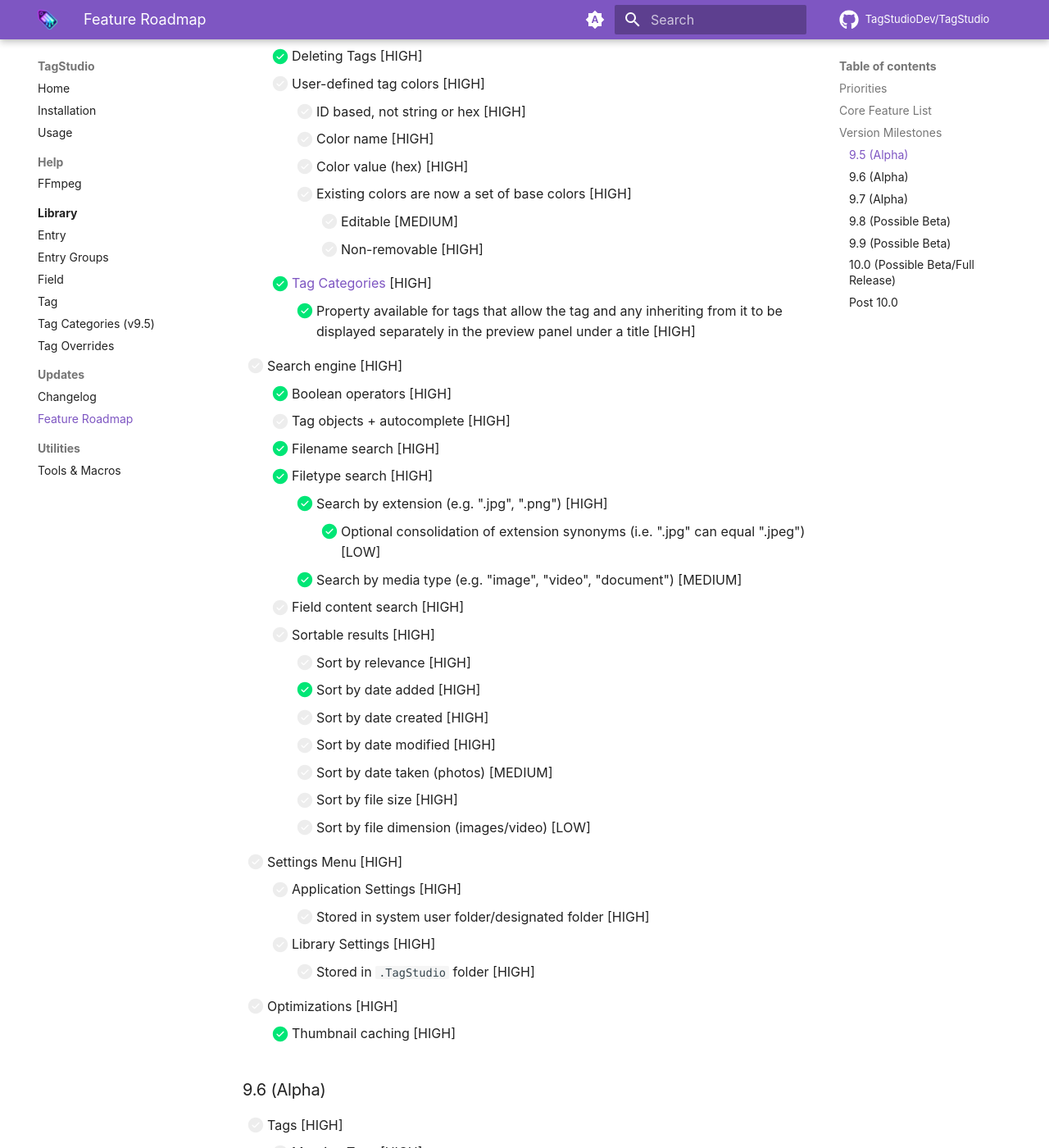
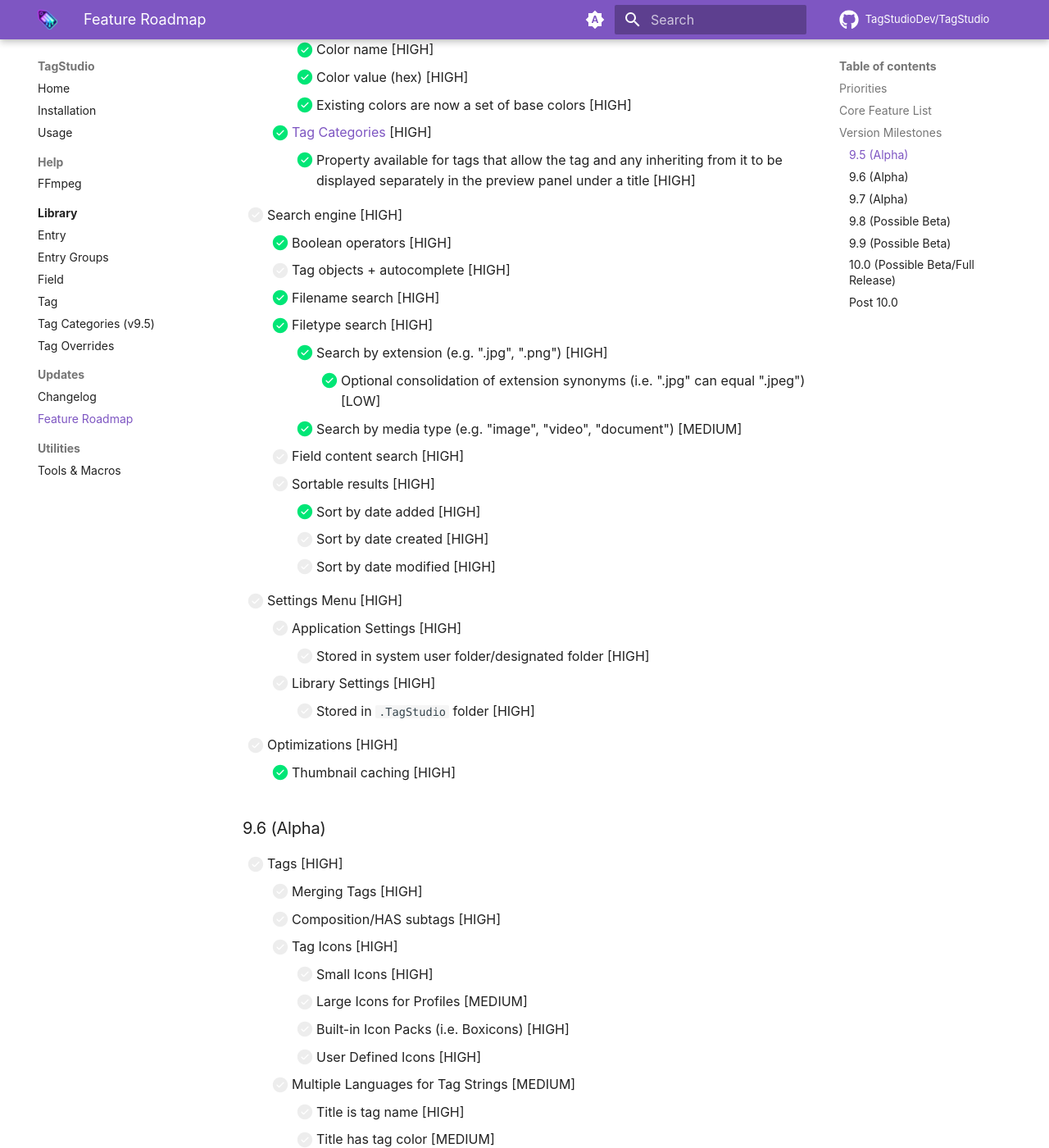
Before and after one commit to TagStudioDev/TagStudio, an MkDocs documentation site: the page built from docs/updates/roadmap.md, in a window 1280 px wide and 1400 px high, scrolled down 5590 px. Shown: the whole window at 82% size. Built offline with MkDocs 1.6.1 and Material for MkDocs 9.7.7, drawn with Linux system fonts in a browser that asks for light colours; comment, search, counter and statistics services are not loaded; some of the changed text lies outside the part shown.

Commit message:
docs: update roadmap

```diff
--- a/docs/updates/roadmap.md
+++ b/docs/updates/roadmap.md
@@ -19,27 +19,25 @@
     -   [x] Tag shorthand (specific short alias for displaying) [HIGH]
     -   [x] Parent/Inheritance subtags [HIGH]
     -   [ ] Composition/HAS subtags [HIGH]
-    -   [x] Deleting Tags [HIGH] [#148]
-    -   [ ] Merging Tags [HIGH] [#12](https://github.com/TagStudioDev/TagStudio/issues/12)
-    -   [ ] Tag Icons [HIGH] [#195](https://github.com/TagStudioDev/TagStudio/issues/195)
+    -   [x] Deleting Tags [HIGH]
+    -   [ ] Merging Tags [HIGH]
+    -   [ ] Tag Icons [HIGH]
         -   [ ] Small Icons [HIGH]
         -   [ ] Large Icons for Profiles [MEDIUM]
         -   [ ] Built-in Icon Packs (i.e. Boxicons) [HIGH]
         -   [ ] User Defined Icons [HIGH]
     -   [ ] Multiple Languages for Tag Strings [MEDIUM]
-    -   [ ] User-defined tag colors [HIGH] [#264](https://github.com/TagStudioDev/TagStudio/issues/264)
-        -   [ ] ID based, not string or hex [HIGH]
-        -   [ ] Color name [HIGH]
-        -   [ ] Color value (hex) [HIGH]
-        -   [ ] Existing colors are now a set of base colors [HIGH]
-            -   [ ] Editable [MEDIUM]
-            -   [ ] Non-removable [HIGH]
+    -   [ ] User-defined tag colors [HIGH]
+        -   [x] ID based, not string or hex [HIGH]
+        -   [x] Color name [HIGH]
+        -   [x] Color value (hex) [HIGH]
+        -   [x] Existing colors are now a set of base colors [HIGH]
     -   [x] [Tag Categories](../library/tag_categories.md) [HIGH]
         -   [x] Property available for tags that allow the tag and any inheriting from it to be displayed separately in the preview panel under a title [HIGH]
         -   [x] Title is tag name [HIGH]
     -   [ ] [Tag Overrides](../library/tag_overrides.md) [MEDIUM]
         -   [ ] Per-file overrides of subtags [HIGH]
--   [ ] Tag Packs [MEDIUM] [#3](https://github.com/TagStudioDev/TagStudio/issues/3)
+-   [ ] Tag Packs [MEDIUM]
     -   [ ] Human-readable (i.e. JSON) files containing tag data [HIGH]
     -   [ ] Importable [HIGH]
     -   [ ] Exportable [HIGH]
@@ -136,17 +134,16 @@
         -   [x] Toggle Mute [HIGH]
         -   [ ] Timeline scrubber [HIGH]
         -   [ ] Fullscreen [MEDIUM]
-    -   [ ] Audio Playback [HIGH] [#450](https://github.com/TagStudioDev/TagStudio/issues/450)
+    -   [x] Audio Playback [HIGH]
         -   [x] Play/Pause [HIGH]
         -   [ ] Loop [HIGH]
         -   [ ] Toggle Autoplay [MEDIUM]
         -   [x] Volume Control [HIGH]
         -   [x] Toggle Mute [HIGH]
         -   [x] Timeline scrubber [HIGH]
-        -   [ ] Fullscreen [MEDIUM]
 -   [ ] Optimizations [HIGH]
     -   [x] Thumbnail caching [HIGH]
-    -   [ ] File property indexes [HIGH]
+    -   [ ] File property caching/indexes [HIGH]
 
 ## Version Milestones
 
@@ -159,12 +156,10 @@
 -   [ ] Tags [HIGH]
     -   [x] Deleting Tags [HIGH]
     -   [ ] User-defined tag colors [HIGH]
-        -   [ ] ID based, not string or hex [HIGH]
-        -   [ ] Color name [HIGH]
-        -   [ ] Color value (hex) [HIGH]
-        -   [ ] Existing colors are now a set of base colors [HIGH]
-            -   [ ] Editable [MEDIUM]
-            -   [ ] Non-removable [HIGH]
+        -   [x] ID based, not string or hex [HIGH]
+        -   [x] Color name [HIGH]
+        -   [x] Color value (hex) [HIGH]
+        -   [x] Existing colors are now a set of base colors [HIGH]
     -   [x] [Tag Categories](../library/tag_categories.md) [HIGH]
         -   [x] Property available for tags that allow the tag and any inheriting from it to be displayed separately in the preview panel under a title [HIGH]
 -   [ ] Search engine [HIGH]
@@ -177,13 +172,9 @@
         -   [x] Search by media type (e.g. "image", "video", "document") [MEDIUM]
     -   [ ] Field content search [HIGH]
     -   [ ] Sortable results [HIGH]
-        -   [ ] Sort by relevance [HIGH]
         -   [x] Sort by date added [HIGH]
         -   [ ] Sort by date created [HIGH]
         -   [ ] Sort by date modified [HIGH]
-        -   [ ] Sort by date taken (photos) [MEDIUM]
-        -   [ ] Sort by file size [HIGH]
-        -   [ ] Sort by file dimension (images/video) [LOW]
 -   [ ] Settings Menu [HIGH]
     -   [ ] Application Settings [HIGH]
         -   [ ] Stored in system user folder/designated folder [HIGH]
```
Also changed, not shown: other parts of docs/updates/roadmap.md (+7 -7 lines).
